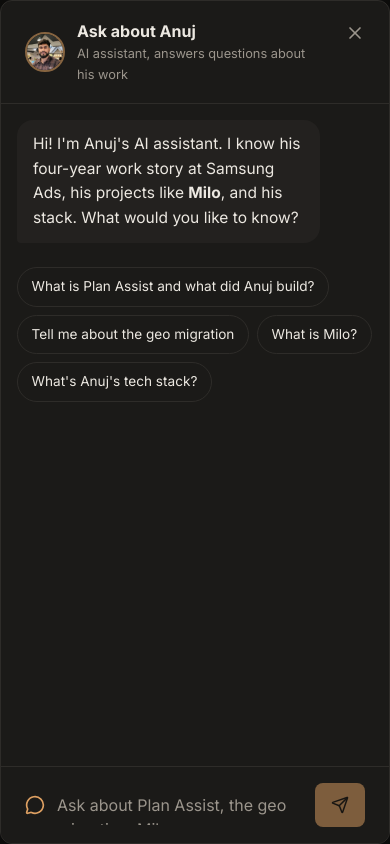
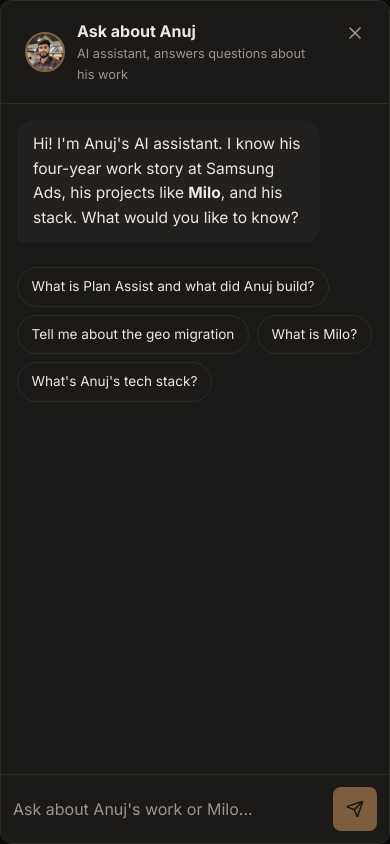
Before and after one commit to anujarora0502/my-portfolio, a Next.js app: page / in a window 390 px wide. Both pictures are taken after a click on the button "Ask my AI assistant". Shown: the top 844 px of the page. Built offline with nearby package versions, Linux system fonts and the light colour scheme; no server answers.

Commit message:
Fix mobile chat placeholder

```diff
--- a/src/components/Chatbot.js
+++ b/src/components/Chatbot.js
@@ -174,7 +174,7 @@
                 sendMessage();
               }
             }}
-            placeholder="Ask about Plan Assist, the geo migration, Milo..."
+            placeholder="Ask about Anuj's work or Milo..."
             className={styles.inputField}
             rows={1}
           />
--- a/src/components/Chatbot.module.css
+++ b/src/components/Chatbot.module.css
@@ -173,6 +173,8 @@
 
 .inputField {
   flex: 1;
+  width: 100%;
+  min-width: 0;
   background: transparent;
   border: none;
   outline: none;
@@ -416,6 +418,26 @@
     padding: 1rem;
     padding-top: 3rem;
   }
+
+  .inputWrapper {
+    gap: 0.5rem;
+    padding: 0.75rem;
+    padding-bottom: max(0.75rem, env(safe-area-inset-bottom));
+  }
+
+  .inputIcon {
+    display: none;
+  }
+
+  .inputField {
+    padding: 0.55rem 0;
+    font-size: 16px;
+    line-height: 1.4;
+  }
+
+  .sendBtn {
+    padding: 0.5rem;
+  }
 }
 
 .headerAvatar {
```
